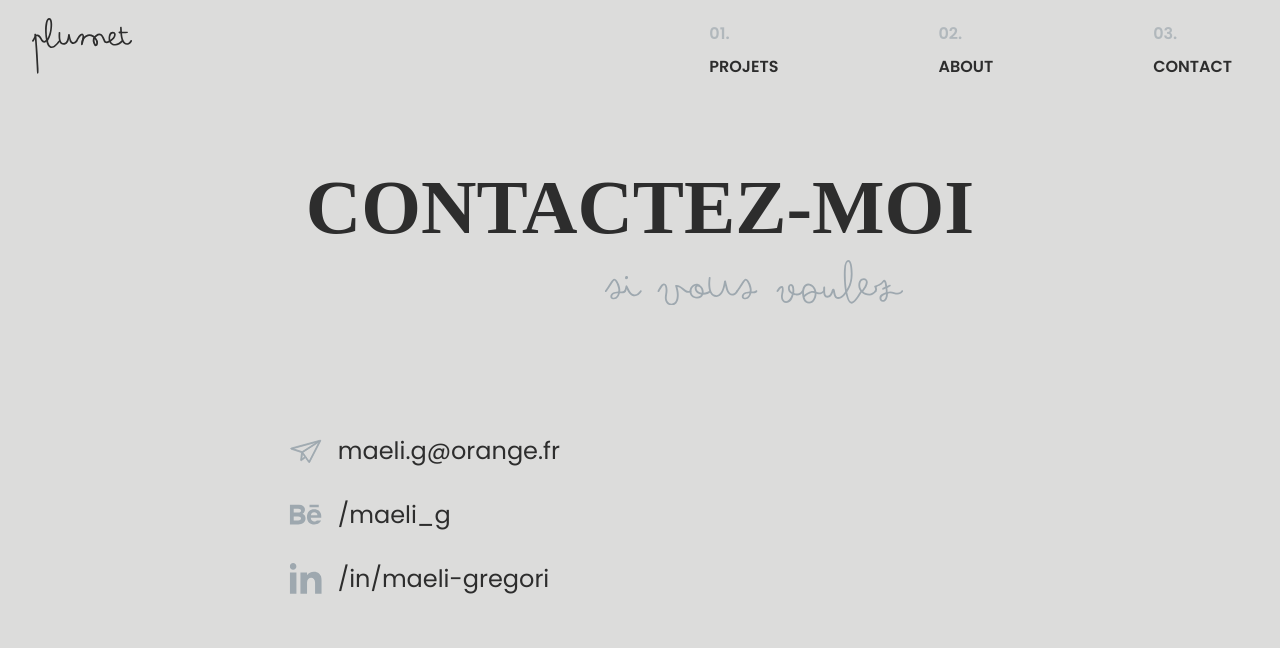
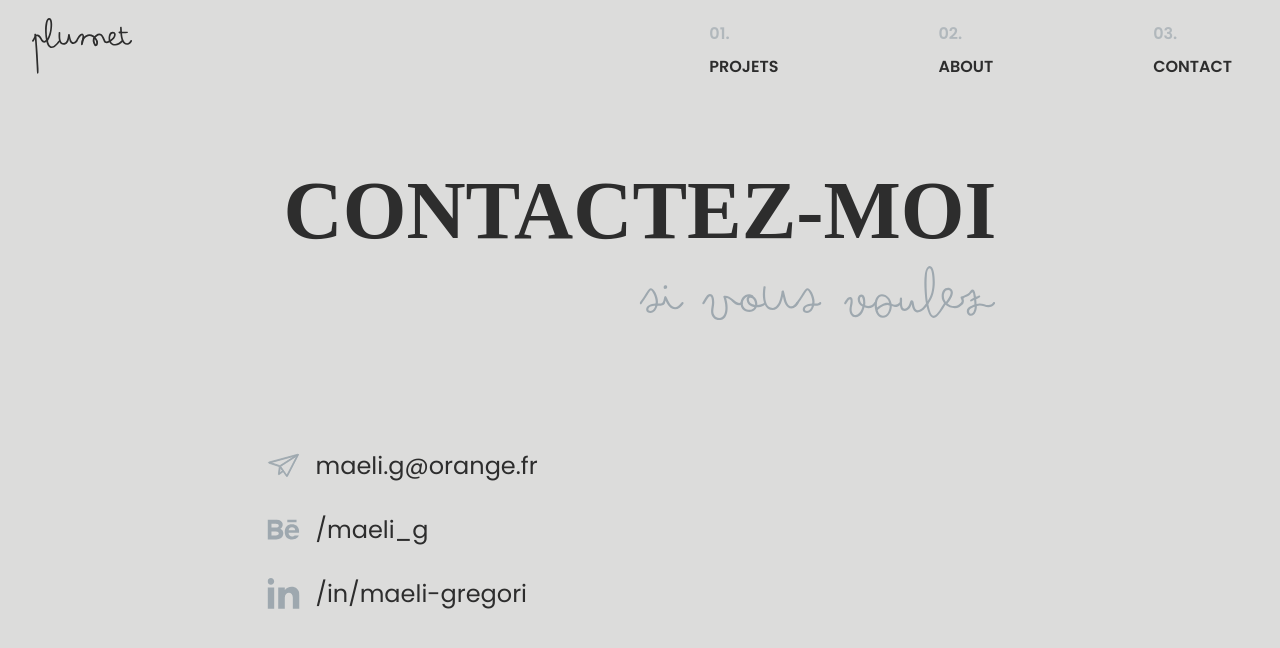
Before and after one commit to lschvn/maeli-portfolio, a Nuxt app: page /contact in a window 1280 px wide. Shown: the top 648 px of the page. Built offline with nearby package versions, Linux system fonts and the light colour scheme; a web font is replaced by a local one.

Commit message:
ui(contact.vue): enhance style

```diff
--- a/app/pages/about.vue
+++ b/app/pages/about.vue
@@ -14,10 +14,10 @@
         <!-- Pour la simplicité, on anime le h1 en entier -->
         <h1 ref="h1Title">Hello!</h1>
         <p class="intro-paragraph-1" ref="introP1">
-            Je m'appelle <strong class="highlight-name">Maëli Grégori</strong> et je suis étudiante en création numérique et plus particulièrement en <strong class="highlight">graphisme</strong>.
+            Je m'appelle <strong class="highlight-name">Maëli Grégori</strong> et je suis étudiante<br>en création numérique et plus particulièrement<br>en <strong class="highlight">graphisme</strong>.
         </p>
         <p class="intro-paragraph-2" ref="introP2">
-          J'ai toujours eu un attrait pour le design, ce qui me pousse à être curieuse en regardant les tendances dans ce domaine. Pouvoir "donner vie" à des idées, c'est ça que j'aime dans ce domaine. Je suis à l'écoute, organisée et consciencieuse.
+          J'ai toujours eu un attrait pour le design,<br>ce qui me pousse à être curieuse<br>en regardant les tendances dans ce domaine.<br>Pouvoir "donner vie" à des idées, c'est ça que j'aime dans ce domaine.<br>Je suis à l'écoute, organisée et consciencieuse.
         </p>
       </div>
     </header>
--- a/app/pages/contact.vue
+++ b/app/pages/contact.vue
@@ -127,7 +127,6 @@ main {
   /* Aligné à droite sur desktop par défaut */
   align-items: flex-end;
   gap: 0.5rem; /* Espace réduit entre H1 et SVG par défaut */
-  width: 90%; /* Prend 90% de la largeur de son parent (main) */
   max-width: 1200px; /* Limite la largeur maximale */
   padding: 0 1rem; /* Ajout de padding horizontal */
   box-sizing: border-box;
@@ -137,7 +136,7 @@ main {
 h1 {
   font-family: var(--title-font);
   /* Utilise clamp pour une taille de police fluide */
-  font-size: clamp(2rem, 6.4vw, 4.8rem); /* Taille réactive */
+  font-size: clamp(2rem, 6.4vw, 6rem); /* Taille réactive */
   color: var(--text-color);
   font-weight: 800;
   text-transform: uppercase;
```
Also changed, not shown: 1 other file (tests, documents, lock files or other folders).
